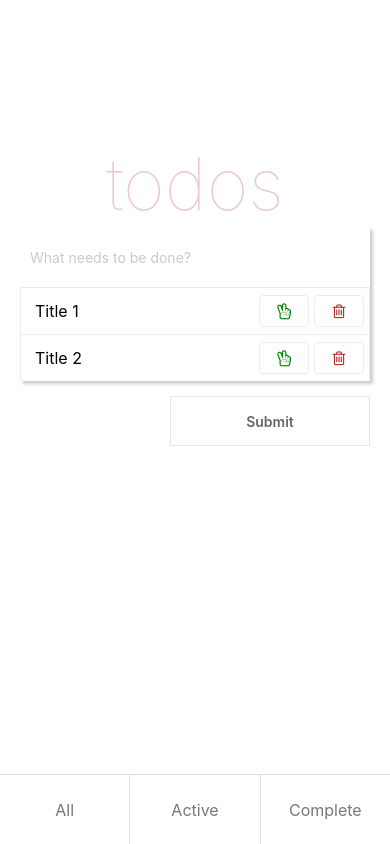
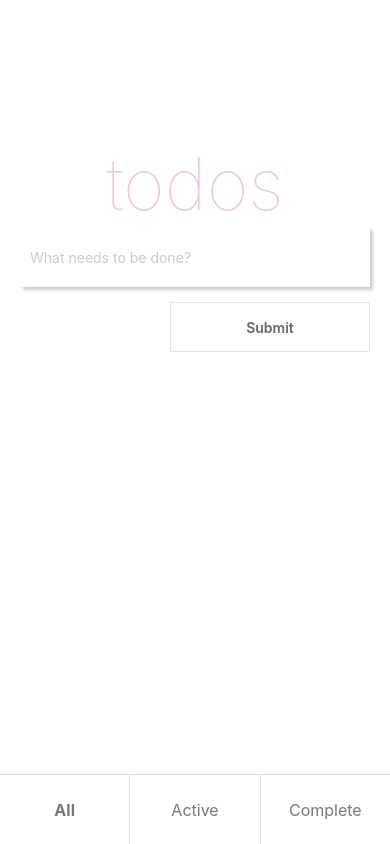
Before and after one commit to edwardsuwirya/simple-rn-todo, a React Native app: screen / in a window 390 px wide. Built offline with nearby package versions, Linux system fonts and the light colour scheme.

Commit message:
Ephemeral State

```diff
--- a/src/App.js
+++ b/src/App.js
@@ -6,7 +6,7 @@
  * @flow strict-local
  */
 
-import React from 'react';
+import React, {useState} from 'react';
 import {SafeAreaView, ScrollView, StyleSheet,} from 'react-native';
 import Heading from "./components/Heading";
 import Input from "./components/Input";
@@ -23,49 +23,62 @@ Component Creation Step
 5. Buat ToDoButton
 6. Buat TabBar dan TabBarItem
  */
+let todoIndex = 0;
 
 const App = () => {
-    let inputValue = "";
-    let todos = [{
-        todoIndex: 1,
-        title: 'Title 1',
-        isComplete: false
-    }, {
-        todoIndex: 2,
-        title: 'Title 2',
-        isComplete: false
-    }];
+    const [appState, setAppState] = useState({
+        inputValue: '',
+        todos: [],
+        type: 'All'
+    })
 
-    let type = '';
     const inputChange = (inputValue) => {
-        console.log('Input Value: ', inputValue);
+        setAppState({...appState, inputValue: inputValue});
     }
 
     const submitTodo = () => {
-        console.log('Submit');
+        if (appState.inputValue.match(/^\s*$/)) {
+            return
+        }
+        const todo = {
+            title: appState.inputValue,
+            todoIndex,
+            complete: false
+        }
+        todoIndex++
+        const todos = [...appState.todos, todo]
+        setAppState({...appState, inputValue: '', todos: todos});
     }
 
     const toggleComplete = (todoIndex) => {
-        console.log('Complete : ', todoIndex);
+        let {todos} = appState;
+        todos.forEach((todo) => {
+            if (todo.todoIndex === todoIndex) {
+                todo.complete = !todo.complete;
+            }
+        })
+        setAppState({...appState, todos: todos});
     }
     const deleteTodo = (todoIndex) => {
-        console.log('Delete : ', todoIndex);
+        let {todos} = appState;
+        todos = todos.filter((todo) => todo.todoIndex !== todoIndex)
+        setAppState({...appState, todos: todos});
     }
 
     const setType = (type) => {
-        console.log('Set Type : ' + type);
+        setAppState({...appState, type: type});
     }
     return (
         <SafeAreaView style={styles.container}>
             <ScrollView
                 contentInsetAdjustmentBehavior="automatic" keyboardShouldPersistTaps="never" style={styles.content}>
                 <Heading/>
-                <Input inputValue={inputValue} inputChange={(text) => inputChange(text)}/>
-                <ToDoList todos={todos} toggleComplete={toggleComplete}
-                          deleteTodo={deleteTodo} type={type}/>
+                <Input inputValue={appState.inputValue} inputChange={(text) => inputChange(text)}/>
+                <ToDoList todos={appState.todos} toggleComplete={toggleComplete}
+                          deleteTodo={deleteTodo} type={appState.type}/>
                 <SubmitButton submitTodo={submitTodo}/>
             </ScrollView>
-            <TabBar type={type} setType={setType}/>
+            <TabBar type={appState.type} setType={setType}/>
         </SafeAreaView>
     );
 };
--- a/src/containers/ToDo.js
+++ b/src/containers/ToDo.js
@@ -4,7 +4,7 @@ import ToDoButton from "../components/ToDoButton";
 
 const ToDo = ({todo, toggleComplete, deleteTodo}) => (
     <View style={styles.todoContainer}>
-        <Text style={styles.todoText}>
+        <Text style={[styles.todoText, todo.complete ? styles.completeTodoText : null]}>
             {todo.title}
         </Text>
         <View style={styles.buttons}>
@@ -43,6 +43,9 @@ const styles = StyleSheet.create({
     todoText: {
         fontSize: 16
     },
+    completeTodoText: {
+        textDecorationLine: 'line-through'
+    },
     buttons: {
         flex: 1,
         flexDirection: 'row',
--- a/src/containers/ToDoList.js
+++ b/src/containers/ToDoList.js
@@ -3,14 +3,24 @@ import {View} from 'react-native'
 import ToDo from "./ToDo";
 
 const ToDoList = ({todos,toggleComplete,deleteTodo,type}) => {
-    todos = todos.map((todo) => {
+    const getVisibleTodos = (todos, type) => {
+        switch (type) {
+            case 'All':
+                return todos
+            case 'Complete':
+                return todos.filter((t) => t.complete)
+            case 'Active':
+                return todos.filter((t) => !t.complete)
+        } }
+    let selectedTodos = getVisibleTodos(todos, type)
+    let todoItems = selectedTodos.map((todo) => {
         return (
             <ToDo key={todo.todoIndex} todo={todo}  toggleComplete={toggleComplete} deleteTodo={deleteTodo}/>
         );
     })
     return (
         <View>
-            {todos}
+            {todoItems}
         </View>
     )
 }
```
